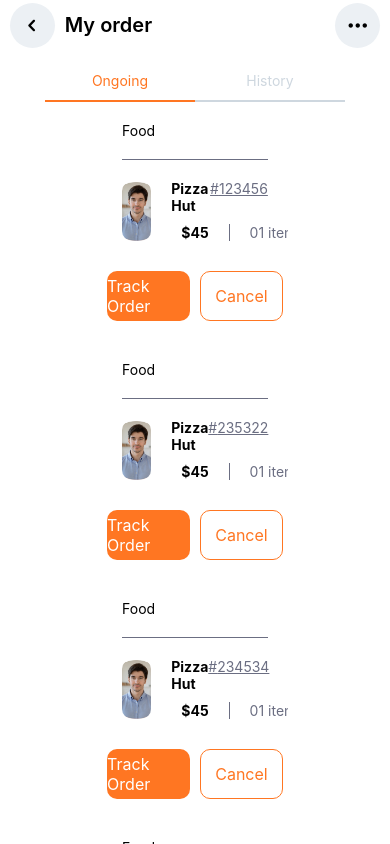
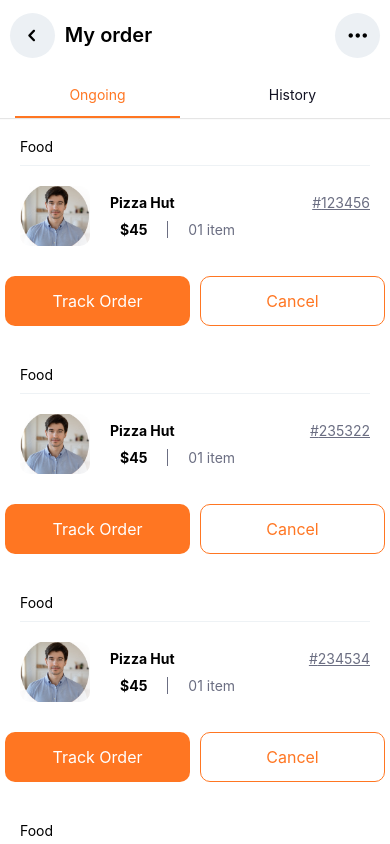
Before and after one commit to hieuhatinh/food-delivery-project, a React Native app in the folder FoodDeliveryApp/: screen /MyOrder in a window 390 px wide. Built offline with nearby package versions, Linux system fonts and the light colour scheme; what react-native-storage would draw is missing.

Commit message:
cấu hình MyOrder screen

```diff
--- a/FoodDeliveryApp/App.js
+++ b/FoodDeliveryApp/App.js
@@ -30,7 +30,7 @@
             <Provider store={store}>
                 <NavigationContainer>
                     <Stack.Navigator
-                        initialRouteName='MyOrder'
+                        initialRouteName='OrderSuccess'
                         screenOptions={{ headerShown: false }}
                     >
                         <Stack.Screen name='Welcome' component={Welcome} />
--- a/FoodDeliveryApp/package.json
+++ b/FoodDeliveryApp/package.json
@@ -26,8 +26,10 @@
     "react-native-safe-area-context": "^4.8.2",
     "react-native-screens": "~3.29.0",
     "react-native-storage": "^1.0.1",
+    "react-native-tab-view": "^3.5.2",
     "react-native-vector-icons": "^10.0.3",
-    "react-redux": "^9.1.0"
+    "react-redux": "^9.1.0",
+    "react-native-pager-view": "6.2.3"
   },
   "devDependencies": {
     "@babel/core": "^7.20.0"
--- a/FoodDeliveryApp/src/screens/MyOrder.js
+++ b/FoodDeliveryApp/src/screens/MyOrder.js
@@ -1,13 +1,23 @@
-import { Text, StyleSheet, View, TouchableOpacity, Image } from 'react-native'
+import {
+    Text,
+    StyleSheet,
+    View,
+    useWindowDimensions,
+} from 'react-native'
 import { ScrollView } from 'react-native'
 import { useState } from 'react'
+import {
+    TabView,
+    SceneMap,
+    TabBar,
+    TabBarIndicator,
+} from 'react-native-tab-view'
 
 import HeaderSecondary from '../components/header/HeaderSecondary'
-import OrderOnGoing from './components/OrderOnGoing'
+import OrderItem from './components/OrderItem'
 import { global } from '../global'
-import BoundaryScreen from '../components/BoundaryScreen'
+import { useSafeAreaInsets } from 'react-native-safe-area-context'
 
-export default function MyOrder() {
 const DataFoodOnGoing = [
     {
         id: 123456,
@@ -87,53 +97,21 @@
     },
 ]
 
-    const [check, setCheck] = useState(true)
-    const [borderColor1, setBorderColor1] = useState(global.primaryColor)
-    const [borderColor2, setBorderColor2] = useState('#CED7DF')
-
-    const showOnGoing = () => {
-        check === true ? setCheck(check) : setCheck(!check)
-        setBorderColor1(global.primaryColor)
-        setBorderColor2('#CED7DF')
-    }
-    const showHistory = () => {
-        check === true ? setCheck(!check) : setCheck(check)
-        setBorderColor1('#CED7DF')
-        setBorderColor2(global.primaryColor)
+const OnGoing = () => {
+    return (
+        <ScrollView>
+            {DataFoodOnGoing.map((item) => (
+                <OrderItem key={item.id} {...item} />
+            ))}
+        </ScrollView>
+    )
 }
 
+const History = () => {
     return (
-        <BoundaryScreen>
-            <HeaderSecondary
-                iconRightSecond={{ name: 'dots-three-horizontal' }}
-            >
-                <Text style={styles.title}>My order</Text>
-            </HeaderSecondary>
-            <View style={styles.navBar}>
-                <TouchableOpacity
-                    style={[styles.btn, { borderBottomColor: borderColor1 }]}
-                    onPress={showOnGoing}
-                >
-                    <Text style={{ color: borderColor1 }}>Ongoing</Text>
-                </TouchableOpacity>
-                <TouchableOpacity
-                    style={[styles.btn, { borderBlockColor: borderColor2 }]}
-                    onPress={showHistory}
-                >
-                    <Text style={{ color: borderColor2 }}>History</Text>
-                </TouchableOpacity>
-            </View>
-            {check && (
-                <ScrollView>
-                    {DataFoodOnGoing.map((item) => (
-                        <OrderOnGoing key={item.id} {...item} />
-                    ))}
-                </ScrollView>
-            )}
-            {!check && (
         <ScrollView>
             {DataFoodHistory.map((item) => (
-                        <OrderOnGoing
+                <OrderItem
                     key={item.id}
                     {...item}
                     btn1='Rate'
@@ -142,12 +120,94 @@
                 />
             ))}
         </ScrollView>
+    )
+}
+
+const renderScene = SceneMap({
+    ongoing: OnGoing,
+    history: History,
+})
+
+const renderTabBar = (props) => (
+    <TabBar
+        {...props}
+        renderIndicator={(indicatorProps) => {
+            const width =
+                indicatorProps.getTabWidth(
+                    indicatorProps.navigationState.index,
+                ) - 30
+            return (
+                <TabBarIndicator
+                    {...indicatorProps}
+                    width={width}
+                    style={{
+                        backgroundColor: global.primaryColor,
+                        marginLeft: 15
+                    }}
+                />
+            )
+        }}
+        renderLabel={({ route, focused, color }) => (
+            <Text style={{ color, textTransform: 'capitalize' }}>
+                {route.title}
+            </Text>
         )}
-        </BoundaryScreen>
+        style={{ backgroundColor: '#fff' }}
+        activeColor={global.primaryColor}
+        inactiveColor={global.secondaryColor}
+    />
+)
+
+export default function MyOrder() {
+    const layout = useWindowDimensions()
+    const insets = useSafeAreaInsets()
+
+    const [index, setIndex] = useState(0)
+    const [routes] = useState([
+        { key: 'ongoing', title: 'Ongoing' },
+        { key: 'history', title: 'History' },
+    ])
+
+    return (
+        <View
+            style={[
+                styles.container,
+                {
+                    paddingTop: insets.top,
+                    paddingBottom: insets.bottom,
+                    paddingLeft: insets.left,
+                    paddingRight: insets.right,
+                },
+            ]}
+        >
+            <View style={styles.viewHeader}>
+                <HeaderSecondary
+                    iconRightSecond={{ name: 'dots-three-horizontal' }}
+                >
+                    <Text style={styles.title}>My order</Text>
+                </HeaderSecondary>
+            </View>
+            <TabView
+                renderTabBar={renderTabBar}
+                navigationState={{ index, routes }}
+                renderScene={renderScene}
+                onIndexChange={setIndex}
+                initialLayout={{ width: layout.width }}
+                lazy
+            />
+        </View>
     )
 }
 
 const styles = StyleSheet.create({
+    container: {
+        flex: 1,
+        backgroundColor: '#fff',
+    },
+    viewHeader: {
+        alignItems: 'center',
+        marginTop: 10,
+    },
     title: {
         fontSize: 20,
         fontWeight: '600',
--- a/FoodDeliveryApp/src/screens/components/OrderOnGoing.js
+++ b/FoodDeliveryApp/src/screens/components/OrderItem.js
@@ -4,7 +4,7 @@
 import Button from '../../components/button/Button'
 import Icon from 'react-native-vector-icons/Entypo'
 
-const OrderOnGoing = ({
+const OrderItem = ({
     loai_mon_an,
     image,
     nameFood,
@@ -23,7 +23,7 @@
         : (colorStatus = '#FF0000')
     return (
         <View style={{ width: '100%' }}>
-            <View style={[styles.row, { paddingVertical: 20 }]}>
+            <View style={[styles.row, { paddingTop: 20, paddingBottom: 10 }]}>
                 <Text>{loai_mon_an}</Text>
                 <Text
                     style={{
@@ -102,7 +102,7 @@
         marginHorizontal: 20,
         paddingTop: 20,
         borderTopWidth: 1,
-        borderTopColor: '#6B6E82',
+        borderTopColor: '#eef2f5',
         flexDirection: 'row',
         alignItems: 'center',
     },
@@ -145,4 +145,4 @@
         color: '#6B6E82',
     },
 })
-export default OrderOnGoing
+export default OrderItem
```
Also changed, not shown: 1 other file (tests, documents, lock files or other folders). Lines whose indentation alone changed are shown as unchanged.
